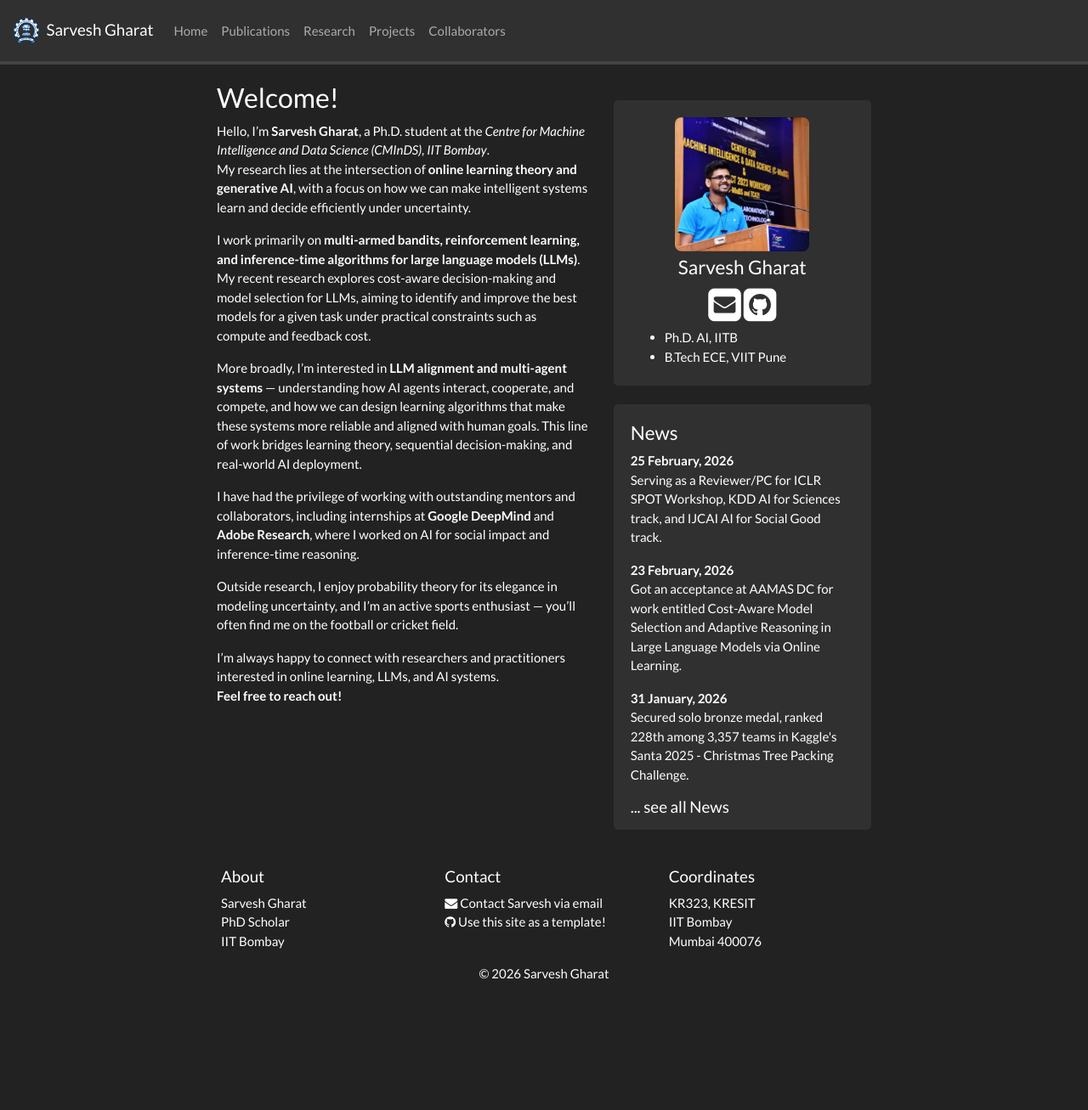
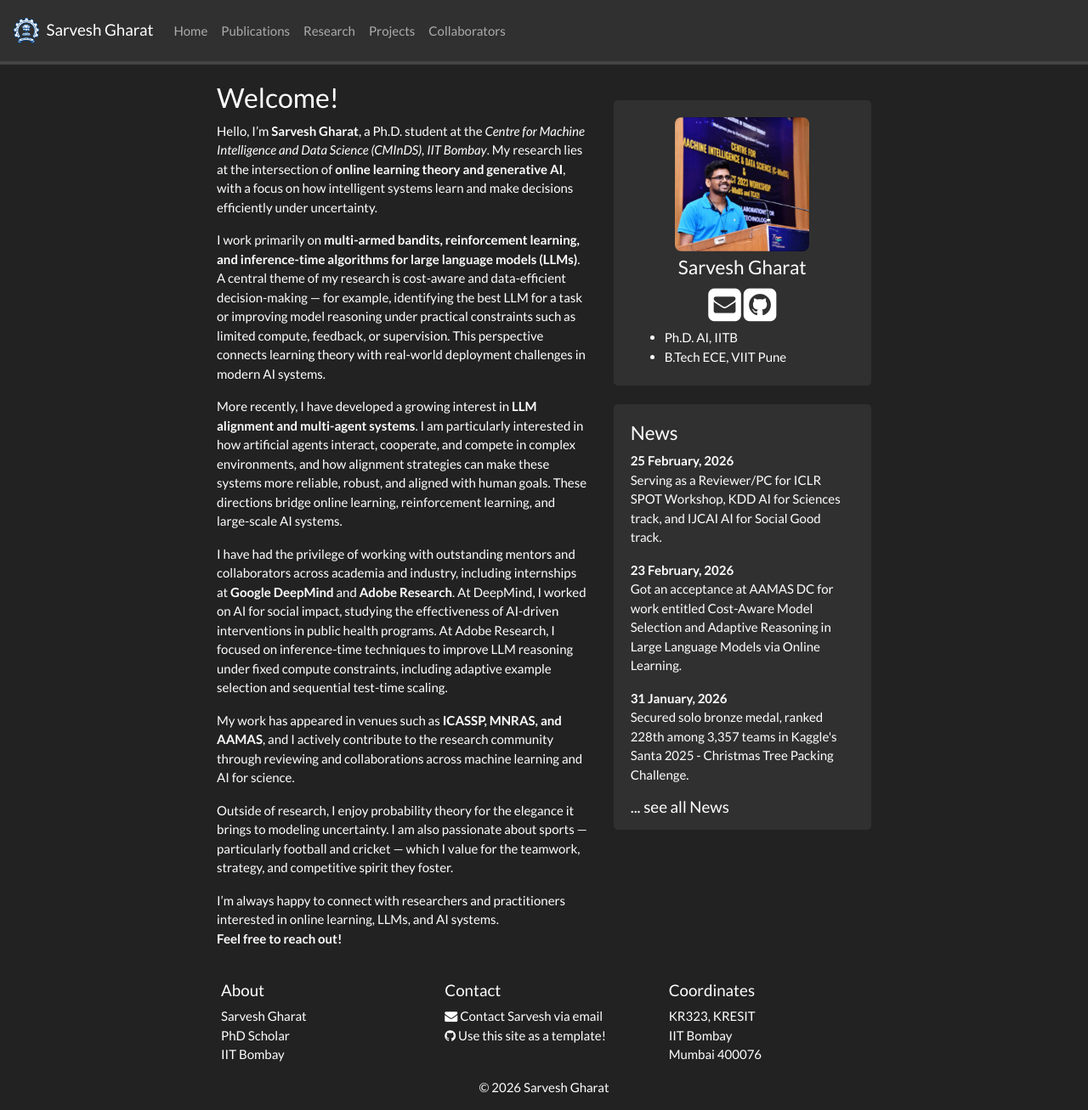
Before and after one commit to SarveshVGharat/SarveshVGharat.github.io, a Jekyll site: the page built from _pages/home.md, in a window 1280 px wide and 1307 px high. Shown: the whole window at 85% size. Built offline with Jekyll 4.4.1, drawn with Linux system fonts in a browser that asks for light colours; nearby versions of some CDN libraries; a style sheet for code colours, icons or effects is not loaded.

Commit message:
Refine personal introduction and research description
Revised the introduction and research interests for clarity and detail, enhancing the description of research focus and collaborations.

```diff
--- a/_pages/home.md
+++ b/_pages/home.md
@@ -7,16 +7,17 @@ permalink: /
 
 ### Welcome!
 
-Hello, I’m **Sarvesh Gharat**, a Ph.D. student at the *Centre for Machine Intelligence and Data Science (CMInDS), IIT Bombay*.
-My research lies at the intersection of **online learning theory and generative AI**, with a focus on how we can make intelligent systems learn and decide efficiently under uncertainty.
+Hello, I’m **Sarvesh Gharat**, a Ph.D. student at the *Centre for Machine Intelligence and Data Science (CMInDS), IIT Bombay*. My research lies at the intersection of **online learning theory and generative AI**, with a focus on how intelligent systems learn and make decisions efficiently under uncertainty.
 
-I work primarily on **multi-armed bandits, reinforcement learning, and inference-time algorithms for large language models (LLMs)**. My recent research explores cost-aware decision-making and model selection for LLMs, aiming to identify and improve the best models for a given task under practical constraints such as compute and feedback cost.
+I work primarily on **multi-armed bandits, reinforcement learning, and inference-time algorithms for large language models (LLMs)**. A central theme of my research is cost-aware and data-efficient decision-making — for example, identifying the best LLM for a task or improving model reasoning under practical constraints such as limited compute, feedback, or supervision. This perspective connects learning theory with real-world deployment challenges in modern AI systems.
 
-More broadly, I’m interested in **LLM alignment and multi-agent systems** — understanding how AI agents interact, cooperate, and compete, and how we can design learning algorithms that make these systems more reliable and aligned with human goals. This line of work bridges learning theory, sequential decision-making, and real-world AI deployment.
+More recently, I have developed a growing interest in **LLM alignment and multi-agent systems**. I am particularly interested in how artificial agents interact, cooperate, and compete in complex environments, and how alignment strategies can make these systems more reliable, robust, and aligned with human goals. These directions bridge online learning, reinforcement learning, and large-scale AI systems.
 
-I have had the privilege of working with outstanding mentors and collaborators, including internships at **Google DeepMind** and **Adobe Research**, where I worked on AI for social impact and inference-time reasoning.
+I have had the privilege of working with outstanding mentors and collaborators across academia and industry, including internships at **Google DeepMind** and **Adobe Research**. At DeepMind, I worked on AI for social impact, studying the effectiveness of AI-driven interventions in public health programs. At Adobe Research, I focused on inference-time techniques to improve LLM reasoning under fixed compute constraints, including adaptive example selection and sequential test-time scaling.
 
-Outside research, I enjoy probability theory for its elegance in modeling uncertainty, and I’m an active sports enthusiast — you’ll often find me on the football or cricket field.
+My work has appeared in venues such as **ICASSP, MNRAS, and AAMAS**, and I actively contribute to the research community through reviewing and collaborations across machine learning and AI for science.
+
+Outside of research, I enjoy probability theory for the elegance it brings to modeling uncertainty. I am also passionate about sports — particularly football and cricket — which I value for the teamwork, strategy, and competitive spirit they foster.
 
 I’m always happy to connect with researchers and practitioners interested in online learning, LLMs, and AI systems.
 **Feel free to reach out!**
```
